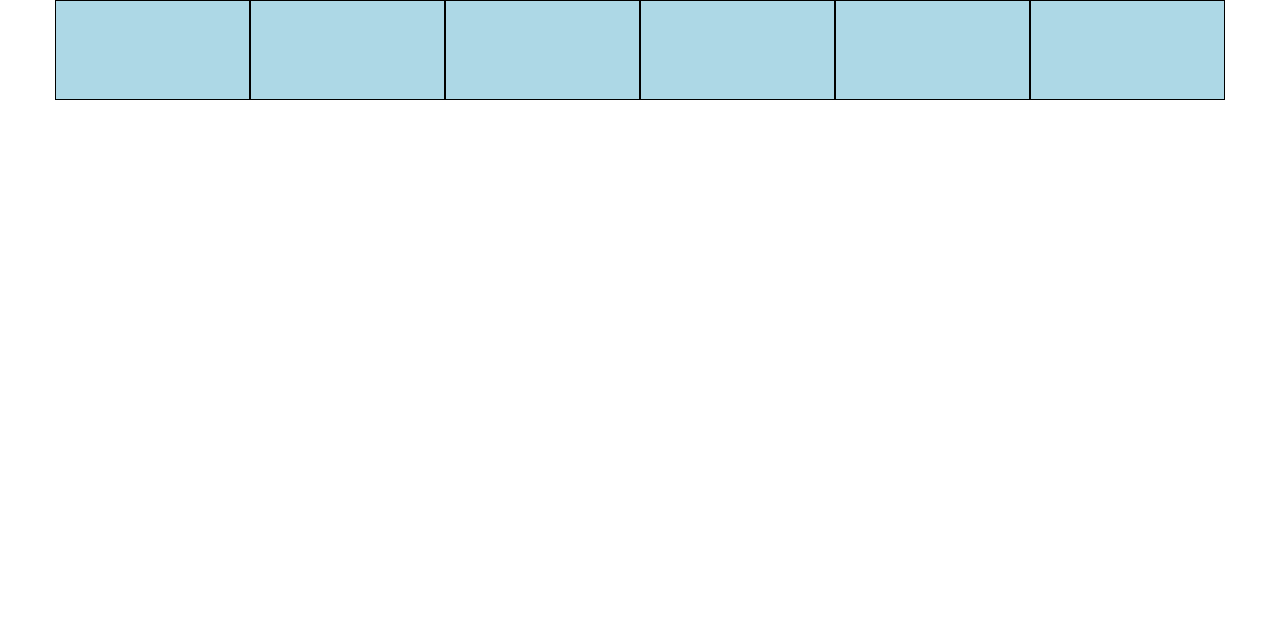
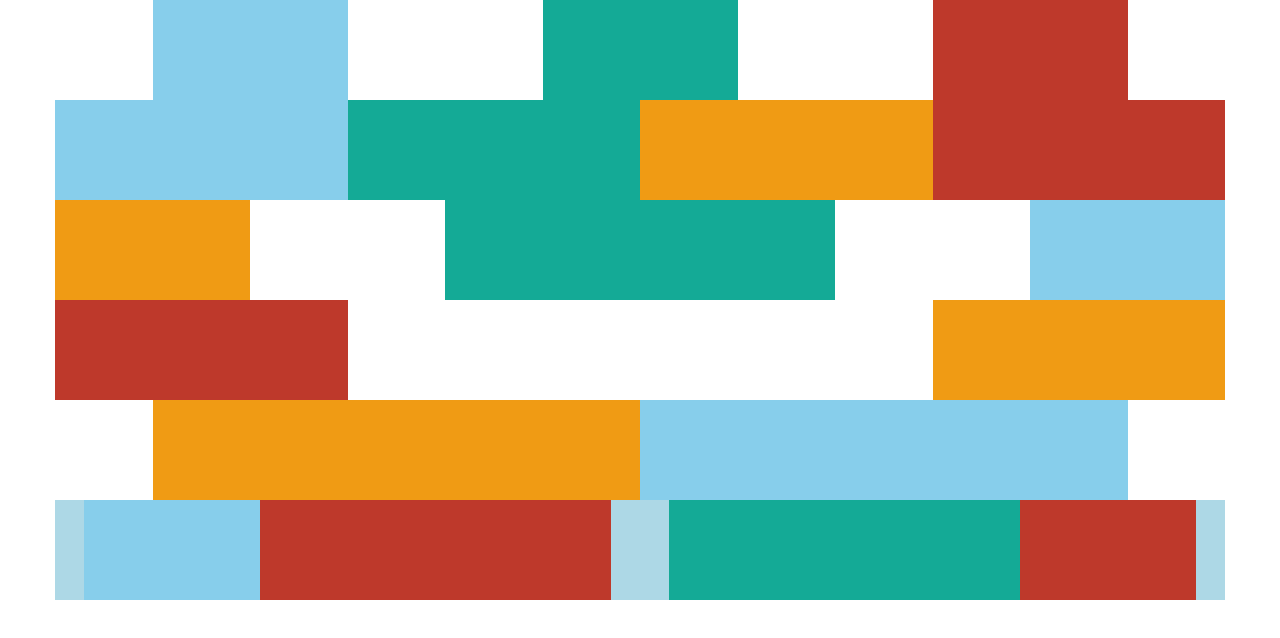
Before and after one commit to RiccardoP41/html-css-12bool, a plain HTML site: page index.html in a window 1280 px wide. Drawn offline with Linux system fonts and the light colour scheme.

Commit message:
colorato

```diff
--- a/css/12bool.css
+++ b/css/12bool.css
@@ -19,7 +19,6 @@
 [class^="col-"] {
     height: 100px;
     background-color: lightblue;
-    border: 1px solid black;
     float: left;
     text-align: center;
     line-height: 100px;
@@ -39,6 +38,7 @@
 .col-xs-12 { width: calc((100% / 12) * 12);}
 
 /* OFFSET */
+.col-xs-offset-0  { margin-left: 0;}
 .col-xs-offset-1  { margin-left: calc((100% / 12) * 1);}
 .col-xs-offset-2  { margin-left: calc((100% / 12) * 2);}
 .col-xs-offset-3  { margin-left: calc((100% / 12) * 3);}
@@ -52,7 +52,7 @@
 .col-xs-offset-11 { margin-left: calc((100% / 12) * 11);}
 .col-xs-offset-12 { margin-left: calc((100% / 12) * 12);}
 
-@media all and (min-width: 768px){
+@media screen and (min-width: 768px){
 
     .col-md-1  { width: calc((100% / 12) * 1);}
     .col-md-2  { width: calc((100% / 12) * 2);}
@@ -83,7 +83,7 @@
 
 }
 
-@media all and (min-width: 992px){
+@media screen and (min-width: 992px){
 
     .col-lg-1  { width: calc((100% / 12) * 1);}
     .col-lg-2  { width: calc((100% / 12) * 2);}
--- a/css/style.css
+++ b/css/style.css
@@ -1,3 +1,27 @@
+
+
+.colore {
+    height: 100%;
+    width: 100%;
+    padding: 5px;
+}
+
 .blu {
-    background-color: blue;
+    background-color: skyblue;
 }
+
+.rosso {
+    background-color: rgb(190,57,43);
+}
+
+.verde  {
+    background-color: rgb(20,170,150);
+}
+
+.giallo {
+    background-color: rgb(240,155,20);
+}
+
+.row .row {
+    width: 90%;
+}
--- a/index.html
+++ b/index.html
@@ -11,31 +11,159 @@
     <body>
 
         <div class="row">
-            <div class="col-xs-12 col-md-6 col-lg-2">
+            <div class="col-xs-offset-0 col-md-offset-0 col-lg-offset-1">
 
             </div>
-            <div class="col-xs-12 col-md-6 col-lg-2">
+            <div class="col-xs-6 col-md-4 col-lg-2">
+                <div class="colore blu">
+
+                </div>
+            </div>
+            <div class="col-xs-offset-0 col-md-offset-0 col-lg-offset-2">
 
             </div>
-            <div class="col-xs-12 col-md-6 col-lg-2">
+            <div class="col-xs-6 col-md-4 col-lg-2">
+                <div class="colore verde ">
+
+                </div>
+            </div>
+            <div class="col-xs-offset-0 col-md-offset-0 col-lg-offset-2">
 
             </div>
-            <div class="col-xs-12 col-md-6 col-lg-2">
+            <div class="col-xs-12 col-md-4 col-lg-2">
+                <div class="colore rosso">
+
+                </div>
+            </div>
+            <div class="col-xs-offset-0 col-md-offset-0 col-lg-offset-1">
 
             </div>
-            <div class="col-xs-12 col-md-6 col-lg-2">
+        </div>
 
+        <div class="row">
+            <div class="col-xs-12 col-md-6 col-lg-3">
+                <div class="colore blu">
+
+                </div>
             </div>
-            <div class="col-xs-12 col-md-6 col-lg-2">
+            <div class="col-xs-12 col-md-6 col-lg-3">
+                <div class="colore verde ">
 
+                </div>
+            </div>
+            <div class="col-xs-12 col-md-6 col-lg-3">
+                <div class="colore giallo">
+
+                </div>
+            </div>
+            <div class="col-xs-12 col-md-6 col-lg-3">
+                <div class="colore rosso">
+
+                </div>
             </div>
 
         </div>
 
 
 
+        <div class="row">
+
+            <div class="col-xs-2 col-md-3 col-lg-2">
+                <div class="colore giallo">
+
+                </div>
+            </div>
+            <div class="col-xs-offset-2 col-md-offset-2 col-lg-offset-2">
+
+            </div>
+            <div class="col-xs-4 col-md-2 col-lg-4">
+                <div class="colore verde ">
+
+                </div>
+            </div>
+            <div class="col-xs-offset-2 col-md-offset-2 col-lg-offset-2">
+
+            </div>
+            <div class="col-xs-2 col-md-3 col-lg-2">
+                <div class="colore blu">
+
+                </div>
+            </div>
 
         </div>
 
+        <div class="row">
+            <div class="col-xs-5 col-md-4 col-lg-3">
+                <div class="colore rosso">
+
+                </div>
+            </div>
+            <div class="col-xs-offset-2 col-md-offset-4 col-lg-offset-6 ">
+
+            </div>
+            <div class="col-xs-5 col-md-4 col-lg-3">
+                <div class="colore giallo">
+
+                </div>
+            </div>
+
+        </div>
+
+        <div class="row">
+            <div class="col-xs-offset-0 col-md-offset-3 col-lg-offset-1">
+
+            </div>
+            <div class="col-xs-6 col-md-3 col-lg-5">
+                <div class="colore giallo">
+
+                </div>
+            </div>
+            <div class="col-xs-6 col-md-3 col-lg-5">
+                <div class="colore blu">
+
+                </div>
+            </div>
+            <div class="col-xs-offset-0 col-md-offset-3 col-lg-offset-1">
+
+            </div>
+
+        </div>
+
+        <div class="row">
+            <div class="col-xs-12 col-md-6 col-lg-6">
+                <div class="row">
+
+                    <div class="col-xs-6 col-md-6 col-lg-4">
+                        <div class="colore blu">
+
+                        </div>
+                    </div>
+                    <div class="col-xs-6 col-md-6 col-lg-8">
+                        <div class="colore rosso">
+
+                        </div>
+                    </div>
+
+                </div>
+            </div>
+            <div class="col-xs-12 col-md-6 col-lg-6">
+                <div class="row">
+
+                    <div class="col-xs-6 col-md-6 col-lg-8">
+                        <div class="colore verde">
+
+                        </div>
+                    </div>
+                    <div class="col-xs-6 col-md-6 col-lg-4">
+                        <div class="colore rosso">
+
+                        </div>
+                    </div>
+
+                </div>
+
+            </div>
+
+        </div>
     </body>
 </html>
```
